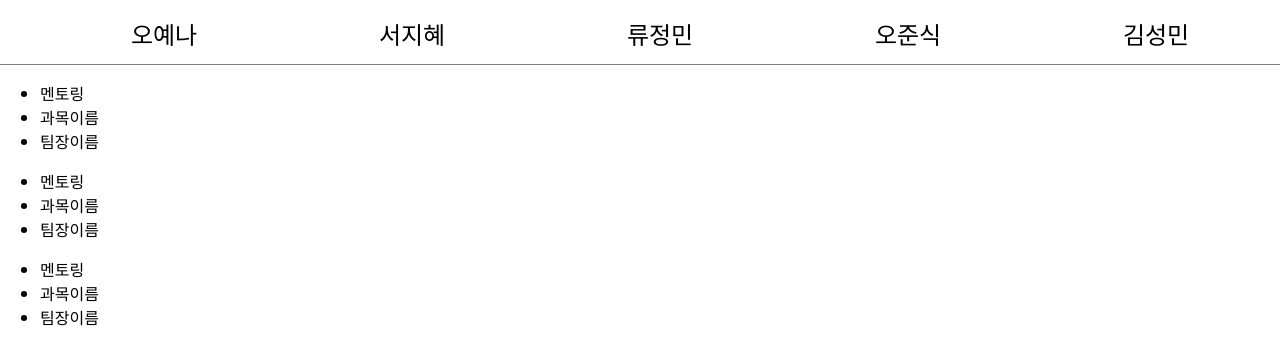
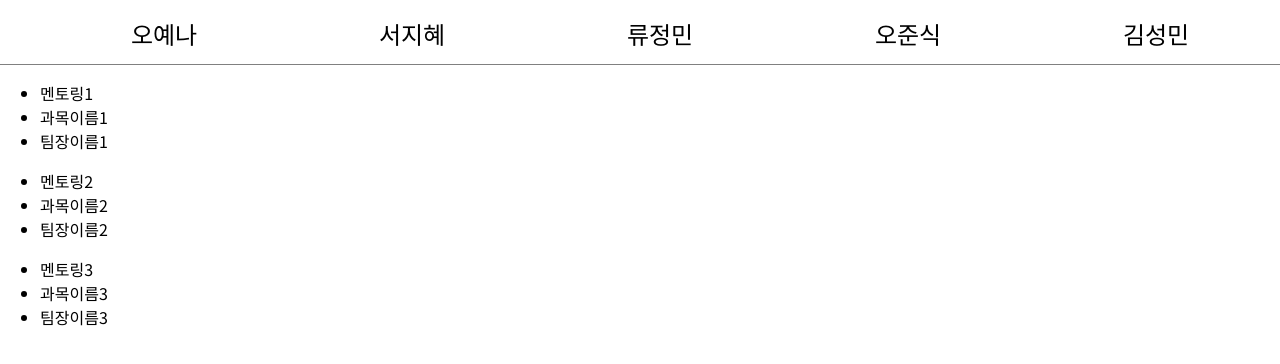
Before and after one commit to ParkEunwoo/untitle_web, a React (Create React App) app: page /jihye/notice in a window 1280 px wide. Shown: the top 364 px of the page. Built offline with nearby package versions, Linux system fonts and the light colour scheme; a web font is replaced by a local one.

Commit message:
파일 관리

```diff
--- a/package.json
+++ b/package.json
@@ -3,7 +3,9 @@
   "version": "0.1.0",
   "private": true,
   "dependencies": {
+    "axios": "^0.18.0",
     "cross-env": "^5.2.0",
+    "fetch": "^1.1.0",
     "react": "^16.8.1",
     "react-dom": "^16.8.1",
     "react-router-dom": "^4.3.1",
@@ -24,5 +26,6 @@
     "not dead",
     "not ie <= 11",
     "not op_mini all"
-  ]
+  ],
+  "proxy": "http://localhost:4000"
 }
--- a/src/components/Menu.js
+++ b/src/components/Menu.js
@@ -7,7 +7,7 @@ const Menu = () => {
         <div>
             <ul className='menuList'>
                 <li className="menuItem"><NavLink to="/yena">오예나</NavLink></li>
-                <li className="menuItem"><NavLink to="/jihye">서지혜</NavLink></li>
+                <li className="menuItem"><NavLink to="/jihye/notice">서지혜</NavLink></li>
                 <li className="menuItem"><NavLink to="/jungmin">류정민</NavLink></li>
                 <li className="menuItem"><NavLink to="/junsik">오준식</NavLink></li>
                 <li className="menuItem"><NavLink to="/sungmin">김성민</NavLink></li>
--- a/src/components/NoticeItem.js
+++ b/src/components/NoticeItem.js
@@ -2,10 +2,12 @@ import React, { Component } from 'react';
 import { NavLink } from 'react-router-dom';
 
 class NoticeItem extends Component {
+
     render() {
+        const link = `/jihye/notice/share/${this.props.type}/${this.props.title}/${this.props.leader}`;
         return (
             <div>
-            <NavLink to="/jihye/notice/share">
+            <NavLink to={link}>
                 <ul>
                     <li>{this.props.type}</li>
                     <li>{this.props.title}</li>
--- a/src/components/NoticeList.js
+++ b/src/components/NoticeList.js
@@ -4,21 +4,21 @@ import NoticeItem from './NoticeItem';
 const activity = [
     {
         id : 0,
-        type : '멘토링',
-        title : '과목이름',
-        leader : '팀장이름'
+        type : '멘토링1',
+        title : '과목이름1',
+        leader : '팀장이름1'
     },
     {
         id : 1,
-        type : '멘토링',
-        title : '과목이름',
-        leader : '팀장이름'
+        type : '멘토링2',
+        title : '과목이름2',
+        leader : '팀장이름2'
     },
     {
         id : 2,
-        type : '멘토링',
-        title : '과목이름',
-        leader : '팀장이름'
+        type : '멘토링3',
+        title : '과목이름3',
+        leader : '팀장이름3'
     }
 ];
 
--- /dev/null
+++ b/src/components/login/Link.js
@@ -0,0 +1,13 @@
+import React from 'react';
+import { NavLink } from 'react-router-dom';
+
+const Link = () => {
+    return (
+        <div>
+            <NavLink to = "/yena/check" > 아이디찾기 </NavLink>
+            <NavLink to="/yena/check">비밀번호 찾기</NavLink>
+            <NavLink to = "/yena/signup" > 회원가입 </NavLink>
+        </div>
+    );
+}
+export default Link;
--- a/src/components/Login.js
+++ b/src/components/login/Login.js
@@ -1,10 +1,8 @@
 import React, {
   Component
 } from 'react';
-import {
-  NavLink
-} from 'react-router-dom';
 import styled from 'styled-components';
+import Link from './Link';
 
 const Form = styled.form `
   display: flex;
@@ -65,7 +63,6 @@ class Login extends Component {
   render() {
 
     return (
-      <div className = "contents" >
 
       <Form onSubmit = {
         () => {
@@ -103,10 +100,7 @@ class Login extends Component {
       }
       className = "pwBox" >
       </Input>
-
-
-      <NavLink to = "/yena/check" > 아이디찾기 </NavLink>  <NavLink to="/yena / check ">비밀번호 찾기</NavLink>
-      <NavLink to = "/yena/signup" > 회원가입 </NavLink>
+      <Link />
       <Submit type = "submit"
       onClick = {
         () => {
@@ -118,10 +112,6 @@ class Login extends Component {
 
 
       </Form>
-
-      </div>
-
-
     );
   }
 }
--- /dev/null
+++ b/src/components/login/index.js
@@ -0,0 +1 @@
+export { default } from './Login';
--- /dev/null
+++ b/src/lib/api.js
@@ -0,0 +1,3 @@
+import axios from 'axios';
+
+export const signIn = ({name, number, id, password, phone}) => axios.post('/api/users', {name, number, id, password, phone});
--- a/src/pages/LoginPage.js
+++ b/src/pages/LoginPage.js
@@ -1,5 +1,5 @@
 import React, { Component } from 'react';
-import Login from 'components/Login'
+import Login from 'components/login'
 
 
 class LoginPage extends Component {
```
Also changed, not shown: 1 other file (tests, documents, lock files or other folders).
